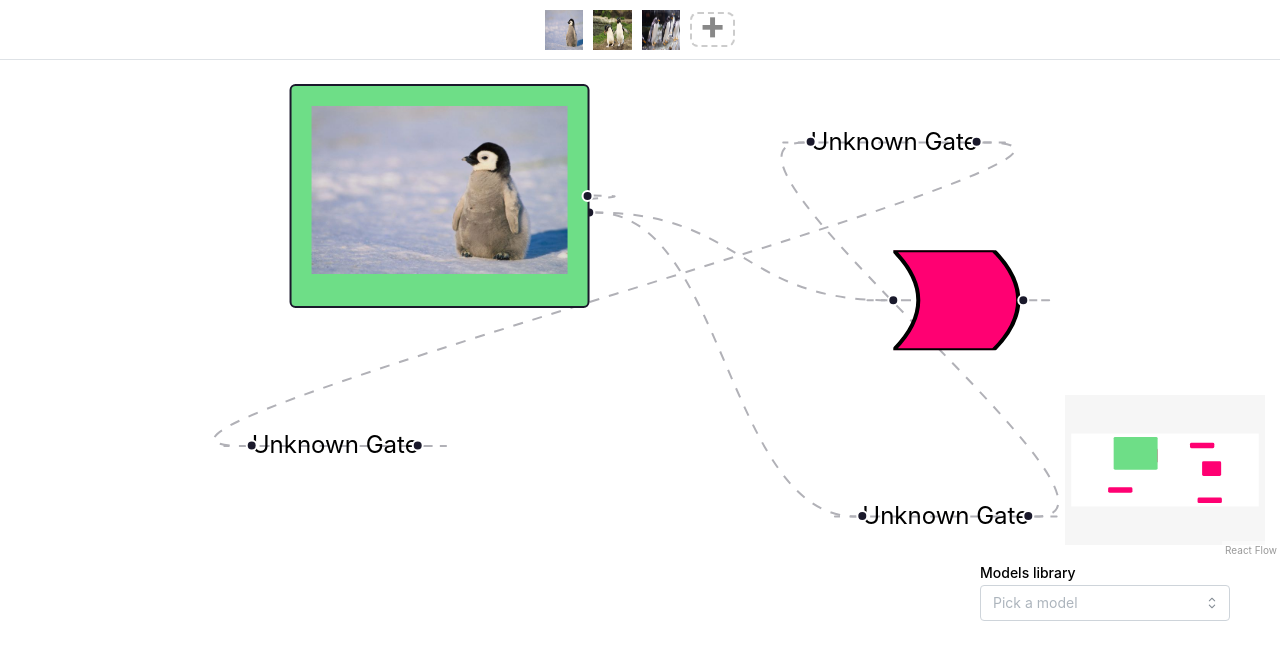
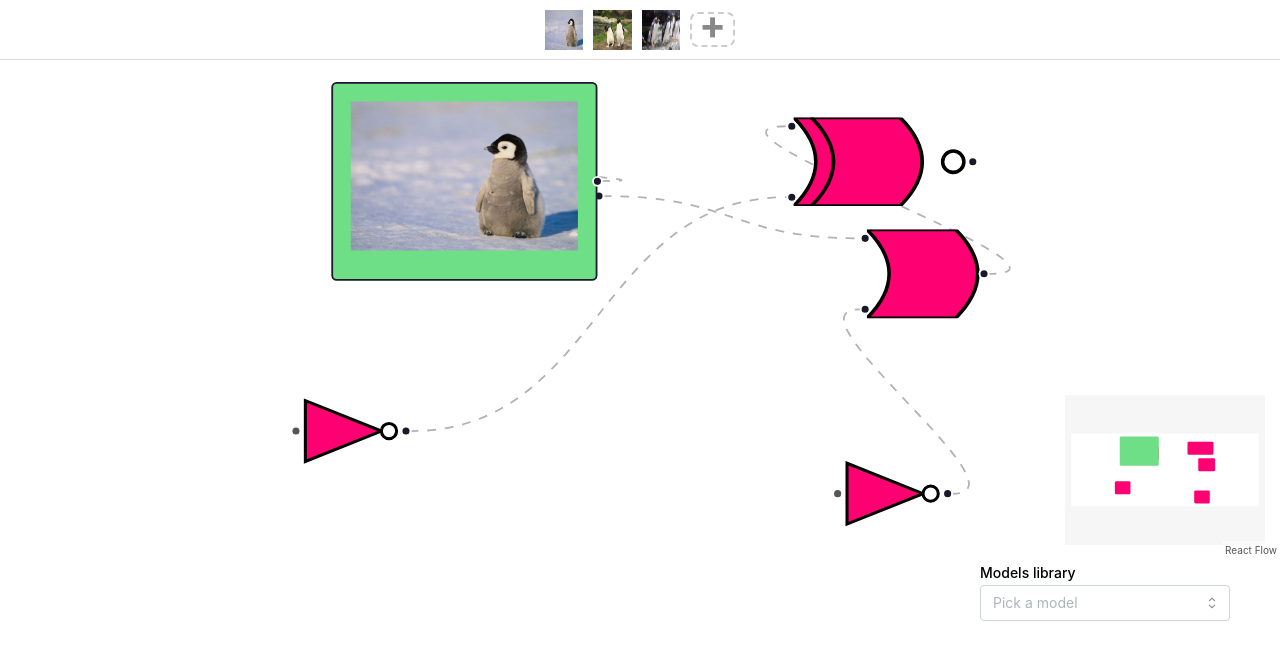
Before and after one commit to matheusmaldaner/DiffLogicVisualizer, a Next.js app in the folder frontend/: page / in a window 1280 px wide. Shown: the top 660 px of the page. Built offline with nearby package versions, Linux system fonts and the light colour scheme.

Commit message:
Fixed some gates, still some ways to go

```diff
--- a/frontend/components/Main/Main.tsx
+++ b/frontend/components/Main/Main.tsx
@@ -20,6 +20,18 @@ import NodeGate from '../NodeGate';
 
 import jsonData from '../../temp.json';
 import { start } from 'repl';
+
+// Custom Node Component
+const CustomNode = ({ id, data }) => {
+  return (
+    <div>
+      {data.label}
+      {/* Explicitly define source handles */}
+      <div className="source-handle-a" data-handleid="a" />
+      <div className="source-handle-b" data-handleid="b" />
+    </div>
+  );
+};
 
 export function Main(props: any) {
   const [leftImagePosition, setLeftImagePosition] = useState<{ top: number, left: number }>({ top: 0, left: 0 });
@@ -127,7 +139,7 @@ export function Main(props: any) {
           padding: 0,
         },
         sourcePosition: 'right',
-        targetPosition: 'left',
+        targetPosition: 'right',
       };
     });
 
@@ -136,12 +148,17 @@ export function Main(props: any) {
       if (node.inputs.includes(-4096)) {
         setStartGate(node.neuron_idx.toString());
       }
-      return node.inputs.map((inputIdx: number) => {
+      return node.inputs.map((inputIdx: number, index: number) => {
+        let tar_han = 'a';
+          if (index === 1){
+            tar_han = 'b';
+          }
           // Handle other cases as before
           return {
             id: `e${inputIdx}-${node.neuron_idx}`,
             source: inputIdx.toString(),
             target: node.neuron_idx.toString(),
+            targetHandle: tar_han,
             animated: true, // Optional: you can toggle the animation
           };
         }
@@ -163,14 +180,13 @@ export function Main(props: any) {
       style: { backgroundColor: '#6ede87', color: 'white' },
       // @ts-ignore to suppress TypeScript error for sourcePosition
       sourcePosition: 'right',
-      // @ts-ignore to suppress TypeScript error for sourcePosition
-      targetPosition: 'left',
     })
 
     newEdges.push({
       id: 'e-4097-start',
       source: '-4097',
       target: startGate,
+      targetHandle: 'a',
       animated: true,
     })
 
@@ -217,7 +233,7 @@ export function Main(props: any) {
     <div style={{ height: '500px', width: '100%' }}> {/* Specify a height */}
     {/* @ts-ignore to suppress TypeScript error */}
     {defaultNodes.length > 0 && (
-      <ReactFlow nodes={defaultNodes} edges={defaultEdges} onNodesChange={onNodesChange} onEdgesChange={onEdgesChange} fitView>
+      <ReactFlow nodes={defaultNodes} edges={defaultEdges} onNodesChange={onNodesChange} onEdgesChange={onEdgesChange} nodeTypes={{custom: CustomNode}} fitView>
         <MiniMap nodeColor={nodeColor} nodeStrokeWidth={3} zoomable pannable />
       </ReactFlow>
     )}
--- a/frontend/components/Main/nodes.tsx
+++ b/frontend/components/Main/nodes.tsx
@@ -1,8 +1,21 @@
-import { Node } from 'react-flow-renderer';
+import { Node, Handle, Position, ReactFlowProvider } from 'react-flow-renderer';
 import Image from 'next/image';
 import EmperorPenguinBabyImage from '../../pics/EmperorPenguinBaby.jpeg';
 
 export const AndGate = () => (
+  <ReactFlowProvider>
+    <Handle
+    type="target"
+    position={Position.Left}
+    id="a"
+    style={{ top: '10%' }}
+  />
+  <Handle
+    type="target"
+    position={Position.Left}
+    id="b"
+    style={{ top: '90%' }}
+  />
   <svg
     width="80"
     height="50"
@@ -17,9 +30,23 @@ export const AndGate = () => (
       strokeWidth="2"
     />
   </svg>
+  </ReactFlowProvider>
 );
 
 export const OrGate = () => (
+  <ReactFlowProvider>
+  <Handle
+  type="target"
+  position={Position.Left}
+  id="a"
+  style={{ top: '10%' }}
+/>
+<Handle
+  type="target"
+  position={Position.Left}
+  id="b"
+  style={{ top: '90%' }}
+/>
   <svg
     width="65"
     height="50"
@@ -34,9 +61,28 @@ export const OrGate = () => (
       strokeWidth="2"
     />
   </svg>
+  </ReactFlowProvider>
 );
 
 export const NotGate = () => (
+  <ReactFlowProvider>
+  <div>
+    {/* Target Handle (Input) */}
+    <Handle
+      type="target"
+      position={Position.Left}
+      id="a" // Unique ID for the target handle
+      style={{ background: '#555' }} // Optional: Custom styling
+    />
+
+    {/* Source Handle (Output) */}
+    <Handle
+      type="source"
+      position={Position.Right}
+      style={{ background: '#555' }} // Optional: Custom styling
+    />
+
+    {/* SVG for the NOT Gate */}
     <svg
       width="60"
       height="50"
@@ -54,9 +100,24 @@ export const NotGate = () => (
       {/* Circle for the NOT gate's negation */}
       <circle cx="60" cy="25" r="5" fill="#ffffff" stroke="black" strokeWidth="2" />
     </svg>
+  </div>
+  </ReactFlowProvider>
 );
 
 export const XorGate = () => (
+  <ReactFlowProvider>
+        <Handle
+    type="target"
+    position={Position.Left}
+    id="a"
+    style={{ top: '10%' }}
+  />
+  <Handle
+    type="target"
+    position={Position.Left}
+    id="b"
+    style={{ top: '90%' }}
+  />
   <svg
     width="65"
     height="50"
@@ -79,9 +140,23 @@ export const XorGate = () => (
       strokeWidth="2"
     />
   </svg>
+  </ReactFlowProvider>
 );
 
 export const NorGate = () => (
+  <ReactFlowProvider>
+        <Handle
+    type="target"
+    position={Position.Left}
+    id="a"
+    style={{ top: '10%' }}
+  />
+  <Handle
+    type="target"
+    position={Position.Left}
+    id="b"
+    style={{ top: '90%' }}
+  />
   <svg
     width="70"
     height="50"
@@ -99,9 +174,23 @@ export const NorGate = () => (
     {/* Inverted Circle for NOR gate */}
     <circle cx="75" cy="25" r="6" fill="white" stroke="black" strokeWidth="2" />
   </svg>
+  </ReactFlowProvider>
 );
 
 export const XnorGate = () => (
+  <ReactFlowProvider>
+        <Handle
+    type="target"
+    position={Position.Left}
+    id="a"
+    style={{ top: '10%' }}
+  />
+  <Handle
+    type="target"
+    position={Position.Left}
+    id="b"
+    style={{ top: '90%' }}
+  />
   <svg
     width="100"
     height="50"
@@ -125,9 +214,23 @@ export const XnorGate = () => (
     {/* Inverted Circle for XNOR gate */}
     <circle cx="90" cy="25" r="6" fill="white" stroke="black" strokeWidth="2" />
   </svg>
+  </ReactFlowProvider>
 );
 
 export const ImplyGate = () => (
+  <ReactFlowProvider>
+        <Handle
+    type="target"
+    position={Position.Left}
+    id="a"
+    style={{ top: '10%' }}
+  />
+  <Handle
+    type="target"
+    position={Position.Left}
+    id="b"
+    style={{ top: '90%' }}
+  />
   <svg
     width="100"
     height="50"
@@ -150,9 +253,23 @@ export const ImplyGate = () => (
       strokeWidth="2"
     />
   </svg>
+  </ReactFlowProvider>
 );
 
 export const NotImplyGate = () => (
+  <ReactFlowProvider>
+        <Handle
+    type="target"
+    position={Position.Left}
+    id="a"
+    style={{ top: '10%' }}
+  />
+  <Handle
+    type="target"
+    position={Position.Left}
+    id="b"
+    style={{ top: '90%' }}
+  />
   <svg
     width="100"
     height="50"
@@ -177,9 +294,23 @@ export const NotImplyGate = () => (
     {/* NOT Gate at Output (Small Circle) */}
     <circle cx="90" cy="25" r="6" fill="white" stroke="black" strokeWidth="2" />
   </svg>
+  </ReactFlowProvider>
 );
 
 export const ImpliedByGate = () => (
+  <ReactFlowProvider>
+        <Handle
+    type="target"
+    position={Position.Left}
+    id="a"
+    style={{ top: '10%' }}
+  />
+  <Handle
+    type="target"
+    position={Position.Left}
+    id="b"
+    style={{ top: '90%' }}
+  />
   <svg
     width="100"
     height="50"
@@ -202,9 +333,23 @@ export const ImpliedByGate = () => (
       strokeWidth="2"
     />
   </svg>
+  </ReactFlowProvider>
 );
 
 export const NotImpliedByGate = () => (
+  <ReactFlowProvider>
+        <Handle
+    type="target"
+    position={Position.Left}
+    id="a"
+    style={{ top: '10%' }}
+  />
+  <Handle
+    type="target"
+    position={Position.Left}
+    id="b"
+    style={{ top: '90%' }}
+  />
   <svg
     width="100"
     height="50"
@@ -229,9 +374,25 @@ export const NotImpliedByGate = () => (
     {/* NOT Gate at Output (Small Circle) */}
     <circle cx="90" cy="25" r="6" fill="white" stroke="black" strokeWidth="2" />
   </svg>
+  </ReactFlowProvider>
 );
 
 export const PassThroughGate = () => (
+  <ReactFlowProvider>
+    {/* Target Handle (Input) */}
+    <Handle
+      type="target"
+      position={Position.Left}
+      id="a" // Unique ID for the target handle
+      style={{ background: '#555' }} // Optional: Custom styling
+    />
+
+    {/* Source Handle (Output) */}
+    <Handle
+      type="source"
+      position={Position.Right}
+      style={{ background: '#555' }} // Optional: Custom styling
+    />
   <svg
     width="50" // Adjust width as needed
     height="50" // Adjust height as needed
@@ -249,9 +410,23 @@ export const PassThroughGate = () => (
       strokeWidth="2" // Border thickness
     />
   </svg>
+  </ReactFlowProvider>
 );
 
 export const NandGate = () => (
+  <ReactFlowProvider>
+        <Handle
+    type="target"
+    position={Position.Left}
+    id="a"
+    style={{ top: '10%' }}
+  />
+  <Handle
+    type="target"
+    position={Position.Left}
+    id="b"
+    style={{ top: '90%' }}
+  />
   <svg
     width="80"
     height="50"
@@ -269,9 +444,25 @@ export const NandGate = () => (
     {/* Inverted Circle for NAND gate */}
     <circle cx="80" cy="25" r="6" fill="white" stroke="black" strokeWidth="2" />
   </svg>
+  </ReactFlowProvider>
 );
 
 export const FalseGate = () => (
+  <ReactFlowProvider>
+        {/* Target Handle (Input) */}
+        <Handle
+      type="target"
+      position={Position.Left}
+      id="a" // Unique ID for the target handle
+      style={{ background: '#555' }} // Optional: Custom styling
+    />
+
+    {/* Source Handle (Output) */}
+    <Handle
+      type="source"
+      position={Position.Right}
+      style={{ background: '#555' }} // Optional: Custom styling
+    />
   <svg
     width="50"
     height="50"
@@ -283,9 +474,25 @@ export const FalseGate = () => (
     <circle cx="20" cy="20" r="10" fill="red" stroke="black" strokeWidth="2" />
     <text x="50%" y="50%" fontSize="14" textAnchor="middle" fill="white" dy=".3em">0</text>
   </svg>
+  </ReactFlowProvider>
 );
 
 export const TrueGate = () => (
+  <ReactFlowProvider>
+        {/* Target Handle (Input) */}
+        <Handle
+      type="target"
+      position={Position.Left}
+      id="a" // Unique ID for the target handle
+      style={{ background: '#555' }} // Optional: Custom styling
+    />
+
+    {/* Source Handle (Output) */}
+    <Handle
+      type="source"
+      position={Position.Right}
+      style={{ background: '#555' }} // Optional: Custom styling
+    />
   <svg
     width="50"
     height="50"
@@ -297,6 +504,7 @@ export const TrueGate = () => (
     <circle cx="20" cy="20" r="10" fill="green" stroke="black" strokeWidth="2" />
     <text x="50%" y="50%" fontSize="14" textAnchor="middle" fill="white" dy=".3em">1</text>
   </svg>
+  </ReactFlowProvider>
 );
 
 
--- a/frontend/temp.json
+++ b/frontend/temp.json
@@ -1,7 +1,7 @@
 [
-  {"neuron_idx": 0, "gate": "not", "inputs": [0, 1]},
+  {"neuron_idx": 0, "gate": "not_a", "inputs": [-2000, -2001]},
   {"neuron_idx": 1, "gate": "and", "inputs": [-4096, -4095]},
-  {"neuron_idx": 2, "gate": "xnor", "inputs": [0, 2]},
-  {"neuron_idx": 3, "gate": "or", "inputs": [1, 3]},
-  {"neuron_idx": 4, "gate": "true", "inputs": [2, 4]}
+  {"neuron_idx": 2, "gate": "not_xor", "inputs": [3, 4]},
+  {"neuron_idx": 3, "gate": "or", "inputs": [1, 0]},
+  {"neuron_idx": 4, "gate": "not_a", "inputs": [-1999, -1000]}
 ]
```
Lines whose indentation alone changed are shown as unchanged.
